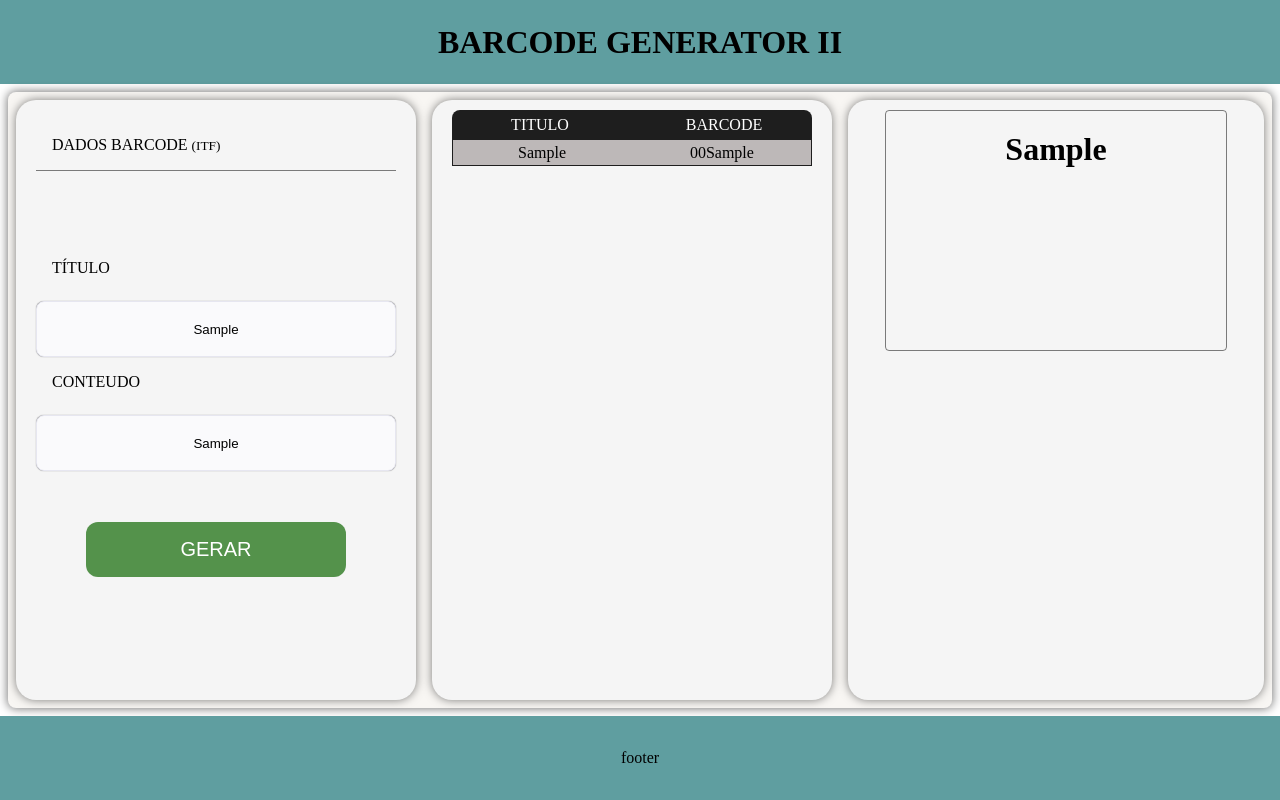
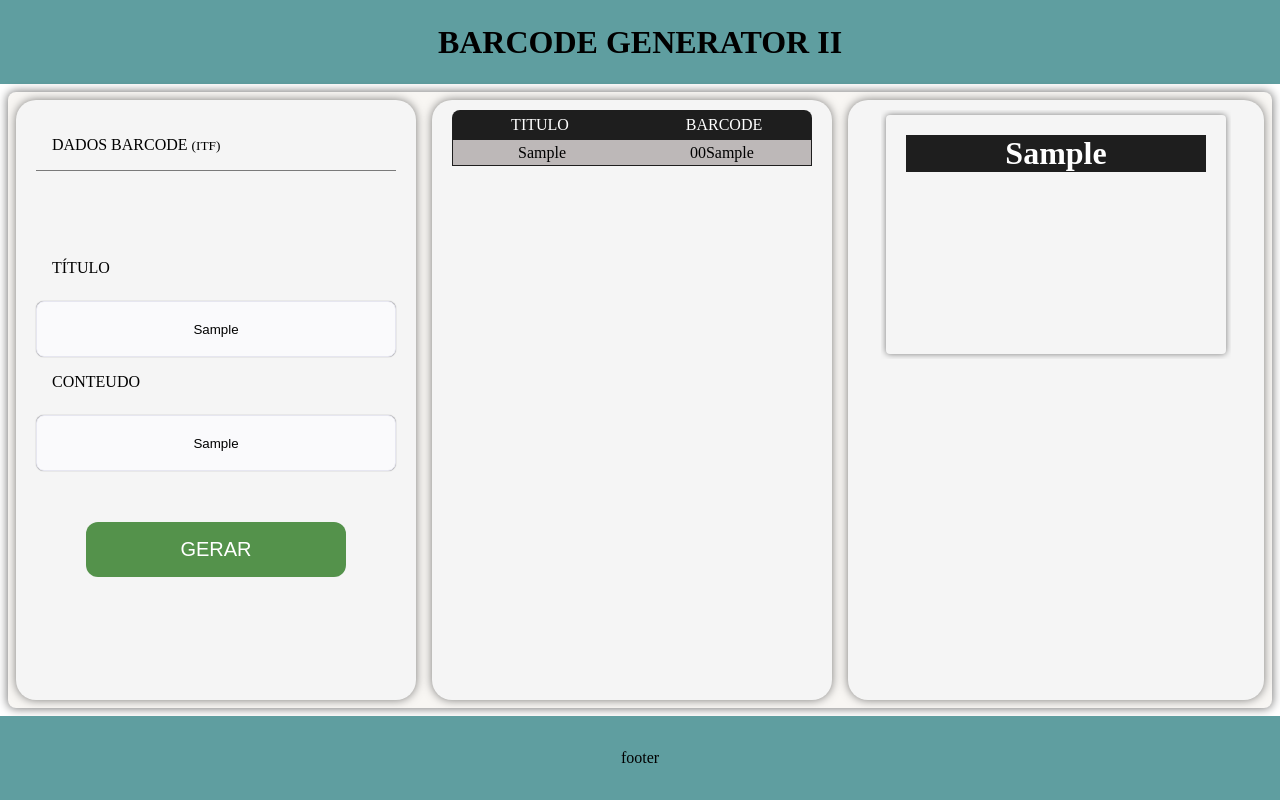
Before and after one commit to ValdeirBarbosa/BarcodeGenerator, a plain HTML site: page index.html in a window 1280 px wide. Both pictures are taken after typing "Sample", "Sample" into the empty fields and a click on the button "GERAR". Drawn offline with Linux system fonts and the light colour scheme.

Commit message:
ajustes e geração de pdf ok

```diff
--- a/style.css
+++ b/style.css
@@ -199,12 +199,21 @@ form {
   }
 
   .barcode-card {
-    border: 1px solid rgba(0, 0, 0, 0.5);
+    /* border: 1px solid rgba(0, 0, 0, 0.5); */
     padding: 20px;
+    margin:5px;
     max-width: 90rem;
     gap:12px;
     display: flex;
     flex-direction: column;
-    align-items: center;
+    align-items:center;
     border-radius: 4px;
+    box-shadow: 0 0 6px rgba(0, 0, 0, 0.5);
   }
+
+  .barcode-profile{
+    width:100%;
+   background-color: #1e1e1e;
+   color:#FFF;
+    text-align: center;
+  }
```
Also changed, not shown: script.js (+4 -6 lines).
